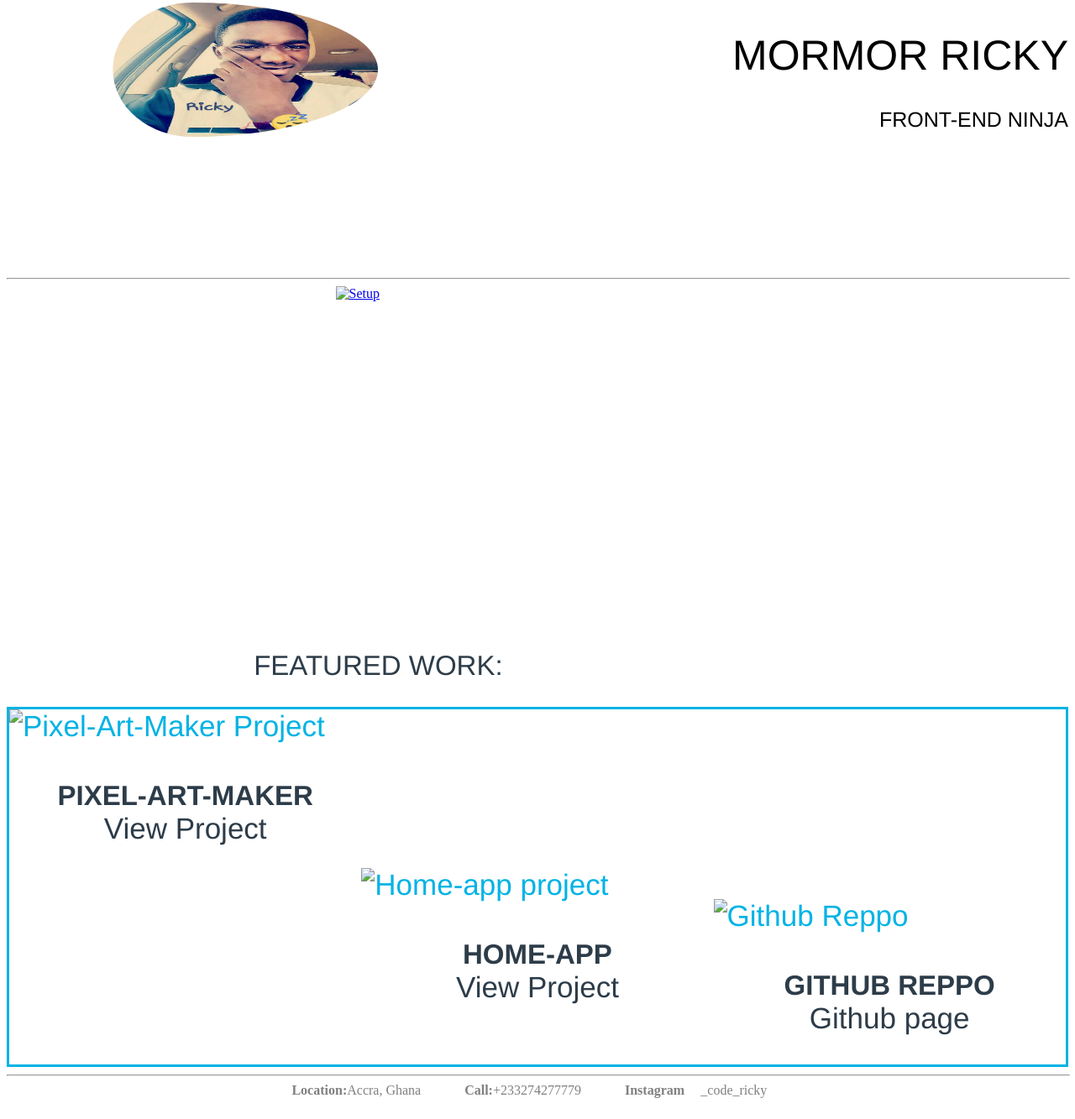
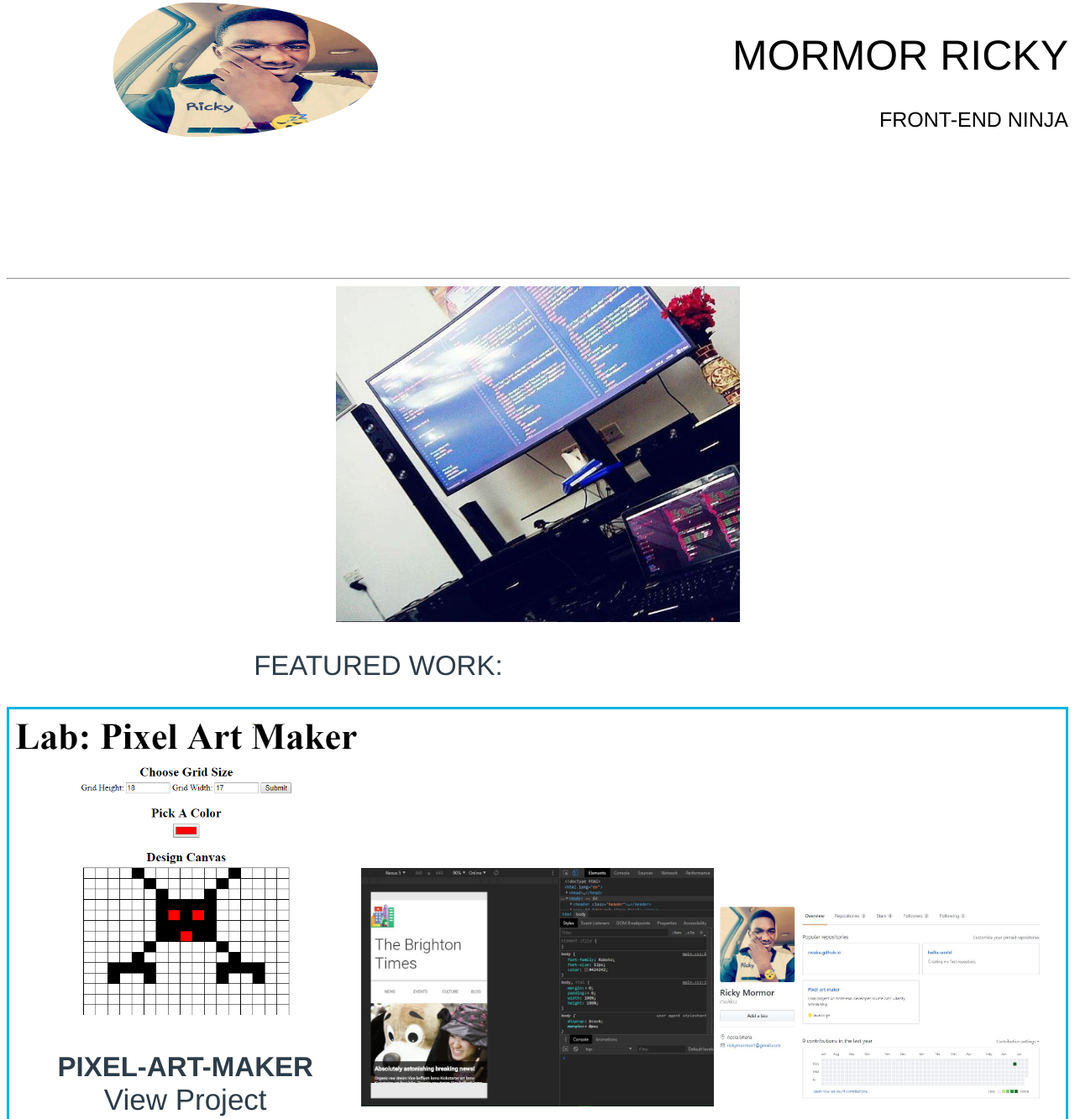
Before and after one commit to cwaku/Portfolio-site, a plain HTML site: page index.html in a window 1280 px wide. Shown: the part 5-1338 px from the top of the page at 84% size. Drawn offline with Linux system fonts and the light colour scheme.

Commit message:
Update index.html

```diff
--- a/index.html
+++ b/index.html
@@ -28,26 +28,26 @@
 
 
     	<hr>
-		    <a href="#"><img class="front-image" src="images/front_img.JPG" alt="Setup"></a>
+		    <a href="#"><img class="front-image" src="./front_img.JPG" alt="Setup"></a>
 				<p class="featured-p">Featured Work:</p>
         <div class="featured">
 	        <section class="featured-projects">
 	        	<div class="github-pixel">
-			      	<img class="img1" src="images/pixel-maker.PNG" alt="Pixel-Art-Maker Project">
+			      	<img class="img1" src="./pixel-maker.PNG" alt="Pixel-Art-Maker Project">
 		      	<div class= "featured-text"><h4>Pixel-Art-Maker</h4></div>
 		      	<p>
 							<a href="https://cwaku.github.io/Pixel-art-maker/">View Project</a>
 		      	</p>
 		      	</div>
 		      	<div class="github-home_app">
-			      	<img class="img2" src="images/home_app.JPG" alt="Home-app project">
+			      	<img class="img2" src="./home_app.JPG" alt="Home-app project">
 		      	<div class= "featured-text"><h4>Home-app</h4></div>
 		      	<p>
 							<a href="https://cwaku.github.io/Home-App/">View Project</a>
 		      	</p>
 	      	    </div>
 		      	<div class="github-img">
-			      	<img class="img3" src="images/github.JPG" alt="Github Reppo">
+			      	<img class="img3" src="./github.JPG" alt="Github Reppo">
 	            <div class= "featured-text"><h4>Github Reppo</h4></div>
 	            <p>
 								<a href="https://github.com/cwaku">Github page</a>
```
